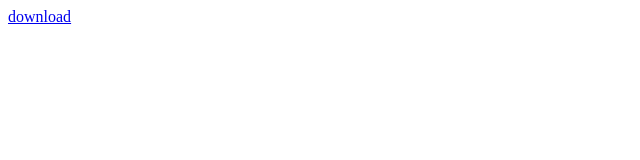
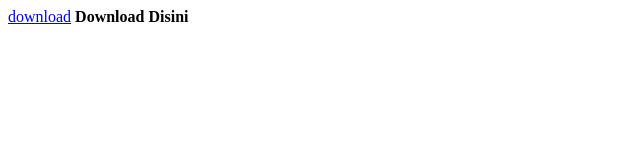
Before and after one commit to L200170100/L200170100.github.io, a plain HTML site: page lisence/index.html in a window 1280 px wide. Shown: the whole page, without its empty margins (0-640 px from the left). Drawn offline with Linux system fonts and the light colour scheme.

Commit message:
Update index.html

```diff
--- a/lisence/index.html
+++ b/lisence/index.html
@@ -1,5 +1,6 @@
 <html>
  <body>
  <a href="lisence.pdf">download</a>
+  <b>Download Disini</b>
  <body>
 </html>
```
